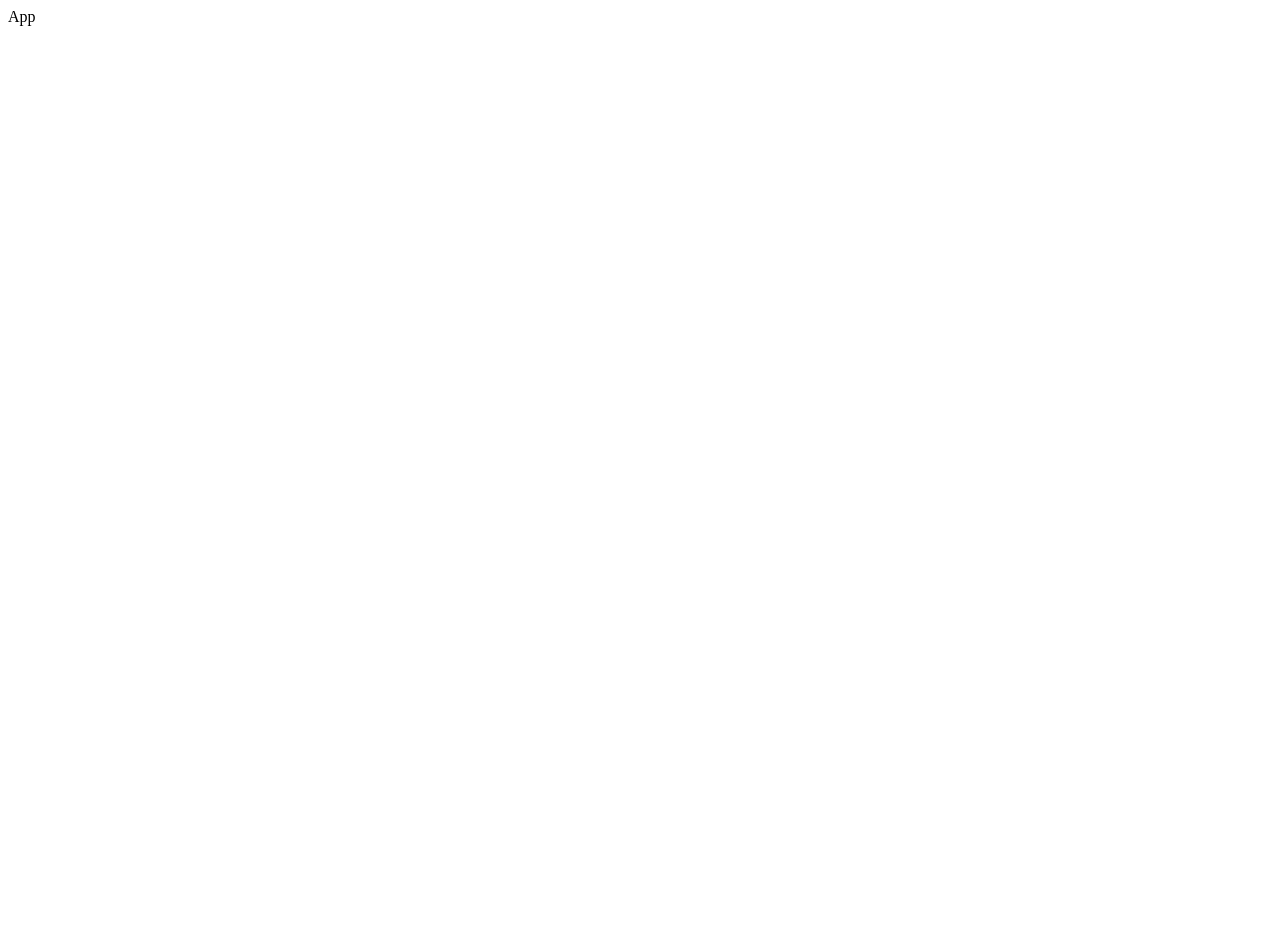
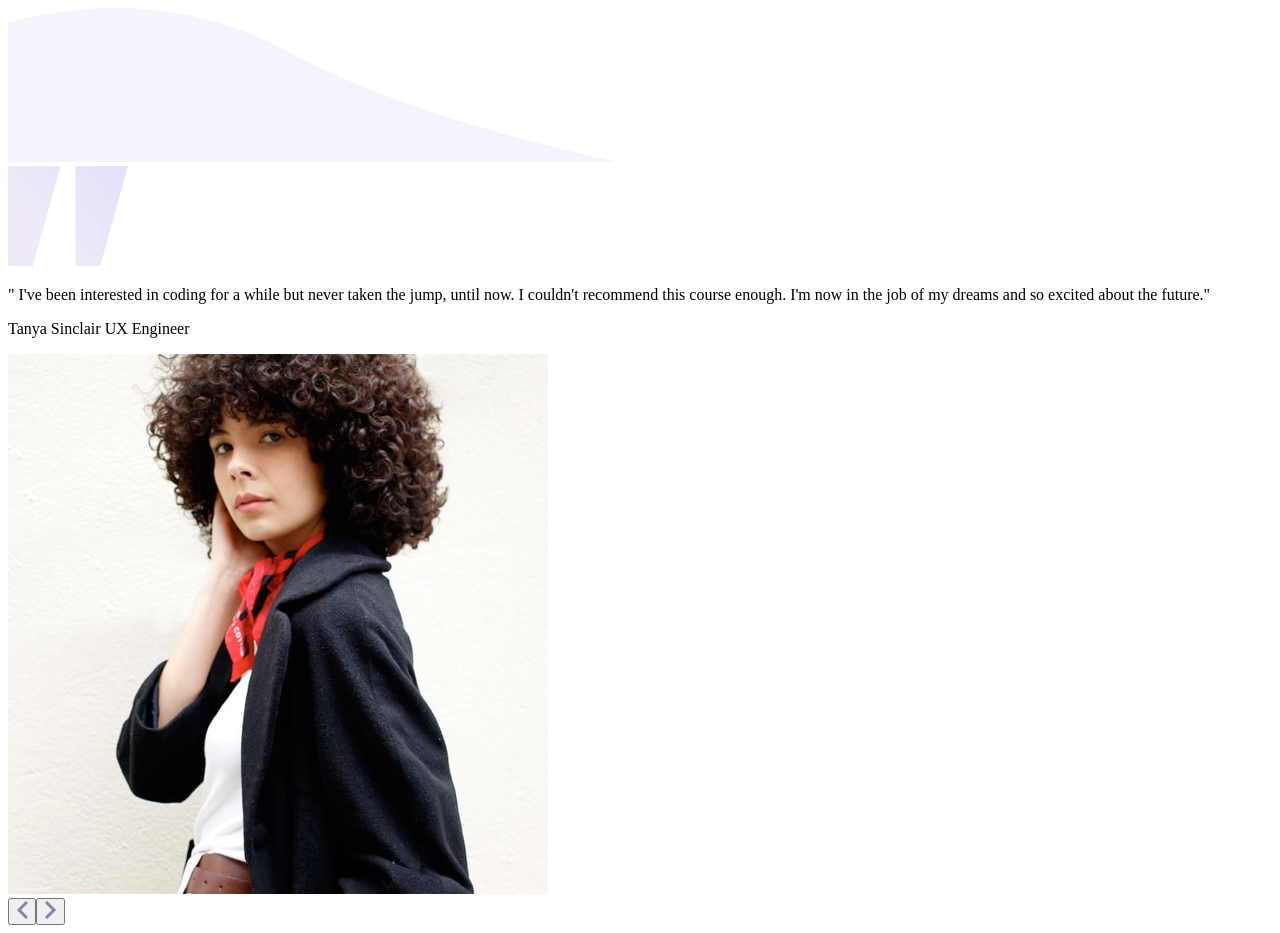
Before and after one commit to mohamedelkashef15/testimonials-slider, a React (Vite) app: page / in a window 1280 px wide. Before the commit the page ends 800 px from the top, so only its background shows below. Built offline with nearby package versions, Linux system fonts and the light colour scheme; the HTML template or start-up script is replaced by a standard one.

Commit message:
add static part

```diff
--- a/index.html
+++ b/index.html
@@ -5,7 +5,7 @@
   <meta charset="UTF-8" />
   <link rel="icon" type="image/svg+xml" href="./images/favicon-32x32.png" />
   <meta name="viewport" content="width=device-width, initial-scale=1.0" />
-  <title>Vite + React + TS</title>
+  <title>Testimonials-slider</title>
 </head>
 
 <body>
--- a/src/App.tsx
+++ b/src/App.tsx
@@ -1,5 +1,56 @@
+const data = [
+  {
+    id: 1,
+    name: "Tanya Sinclair",
+    img: "images/image-tanya.jpg",
+    review: `“ I’ve been interested in coding for a while but never taken the jump, until now. I couldn’t recommend this course enough. I’m now in the job of my dreams and so excited about the future. ”`,
+    job: "UX Engineer",
+  },
+
+  {
+    id: 2,
+    name: "John Tarkpor",
+    img: "images/image-john.jpg",
+    review: `  “ If you want to lay the best foundation possible I’d recommend taking this course. The depth the instructors go into is incredible. I now feel so confident about starting up as a professional developer. ”`,
+    job: "Junior Front-end Developer",
+  },
+];
+
 function App() {
-  return <div>App</div>;
+  return (
+    <main>
+      <section id="testimonials">
+        <img src="images/pattern-curve.svg" className="img-curve" alt="curve" />
+        <div className="container">
+          <div className="box">
+            <div className="testimonial-review">
+              <img src="images/pattern-quotes.svg" className="img-quotes" alt="quotes" />
+              <p className="description">
+                " I've been interested in coding for a while but never taken the jump, until now. I couldn't recommend
+                this course enough. I'm now in the job of my dreams and so excited about the future."
+              </p>
+              <div className="person-info">
+                <p>
+                  Tanya Sinclair <span>UX Engineer</span>
+                </p>
+              </div>
+            </div>
+            <div className="person">
+              <img src="images/image-tanya.jpg" alt="Tanya" className="img-hero" />
+              <div className="buttons">
+                <button className="btn">
+                  <img src="images/icon-prev.svg" alt="" />
+                </button>
+                <button className="btn">
+                  <img src="images/icon-next.svg" alt="" />
+                </button>
+              </div>
+            </div>
+          </div>
+        </div>
+      </section>
+    </main>
+  );
 }
 
 export default App;
--- a/src/global.scss
+++ b/src/global.scss
@@ -11,5 +11,87 @@ $grayish-blue: hsl(240, 18%, 77%);
 
 body {
   font-family: "Inter", sans-serif;
-  font-size: 32px;
 }
+
+#testimonials {
+  height: 100vh;
+  display: flex;
+  justify-content: center;
+  align-items: center;
+  position: relative;
+
+  background: url("../public/images/pattern-bg.svg") no-repeat right;
+
+  .container {
+    max-width: 1150px;
+    margin: auto;
+    padding: 0 2rem;
+  }
+
+  .img-curve {
+    position: absolute;
+    bottom: 0;
+    left: 0;
+  }
+
+  .box {
+    display: flex;
+    justify-content: center;
+    align-items: center;
+
+    .testimonial-review {
+      margin-right: -100px;
+      z-index: 100;
+      position: relative;
+      p {
+        font-size: 32px;
+        line-height: 1.3;
+        font-weight: 200;
+        color: $dark-blue;
+      }
+
+      .person-info {
+        margin-top: 20px;
+        p {
+          font-size: 18px;
+          font-weight: 500;
+
+          span {
+            font-weight: 200;
+            color: $grayish-blue;
+            margin-left: 5px;
+          }
+        }
+      }
+      .img-quotes {
+        position: absolute;
+        top: -60px;
+        left: 100px;
+      }
+    }
+    .person {
+      position: relative;
+      .img-hero {
+        box-shadow: 10px 12px 30px rgba(0, 0, 0, 0.3);
+      }
+      .buttons {
+        padding: 10px 20px;
+        border: none;
+        border-radius: 30px;
+        background-color: #fff;
+        box-shadow: 1px 1px 10px rgba(0, 0, 0, 0.2);
+        display: flex;
+        justify-content: space-between;
+        min-width: 100px;
+        position: absolute;
+        bottom: -14px;
+        left: 50px;
+        .btn {
+          border: none;
+          background-color: transparent;
+          cursor: pointer;
+        }
+      }
+    }
+  }
+}
```
Also changed, not shown: 1 other file (tests, documents, lock files or other folders).
